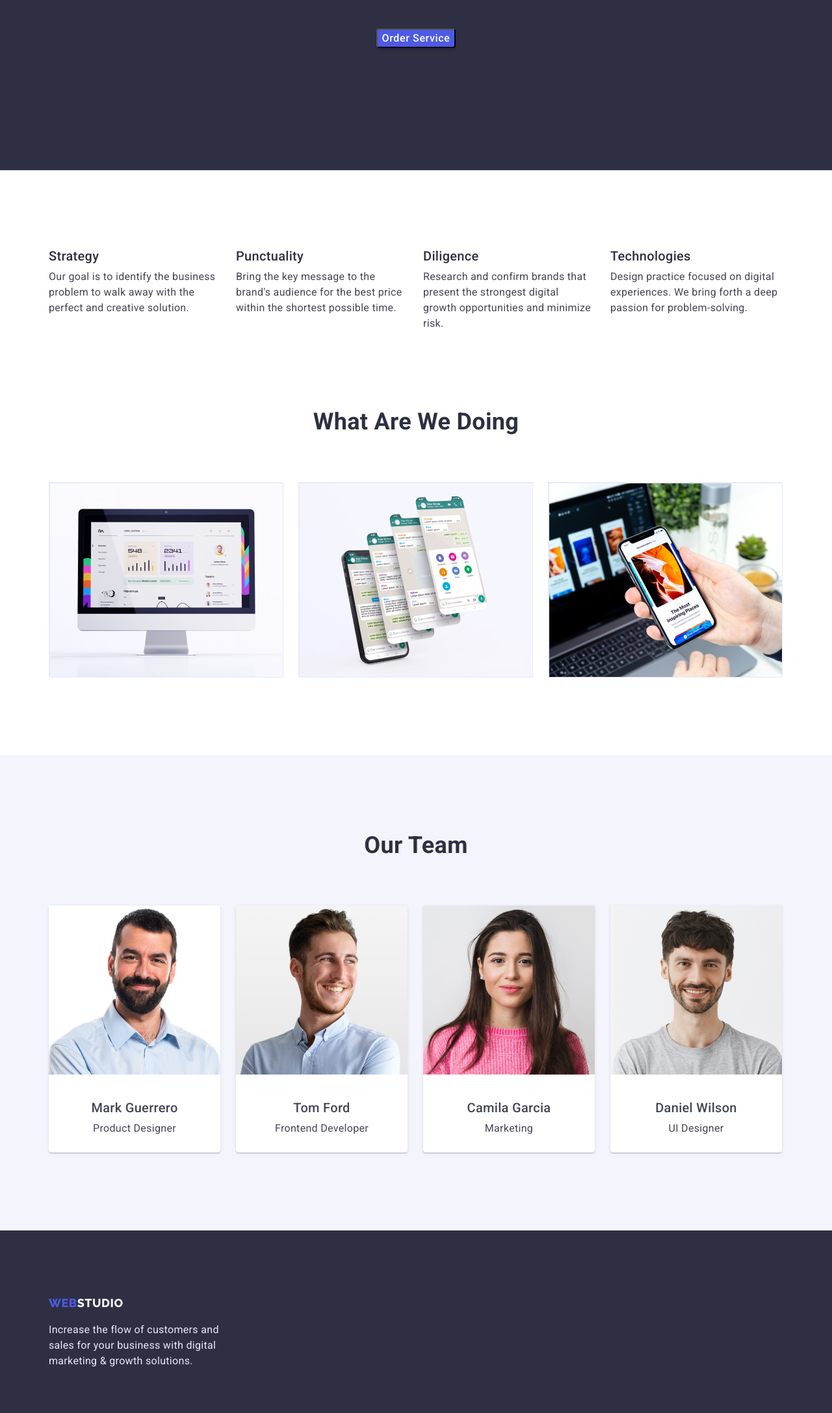
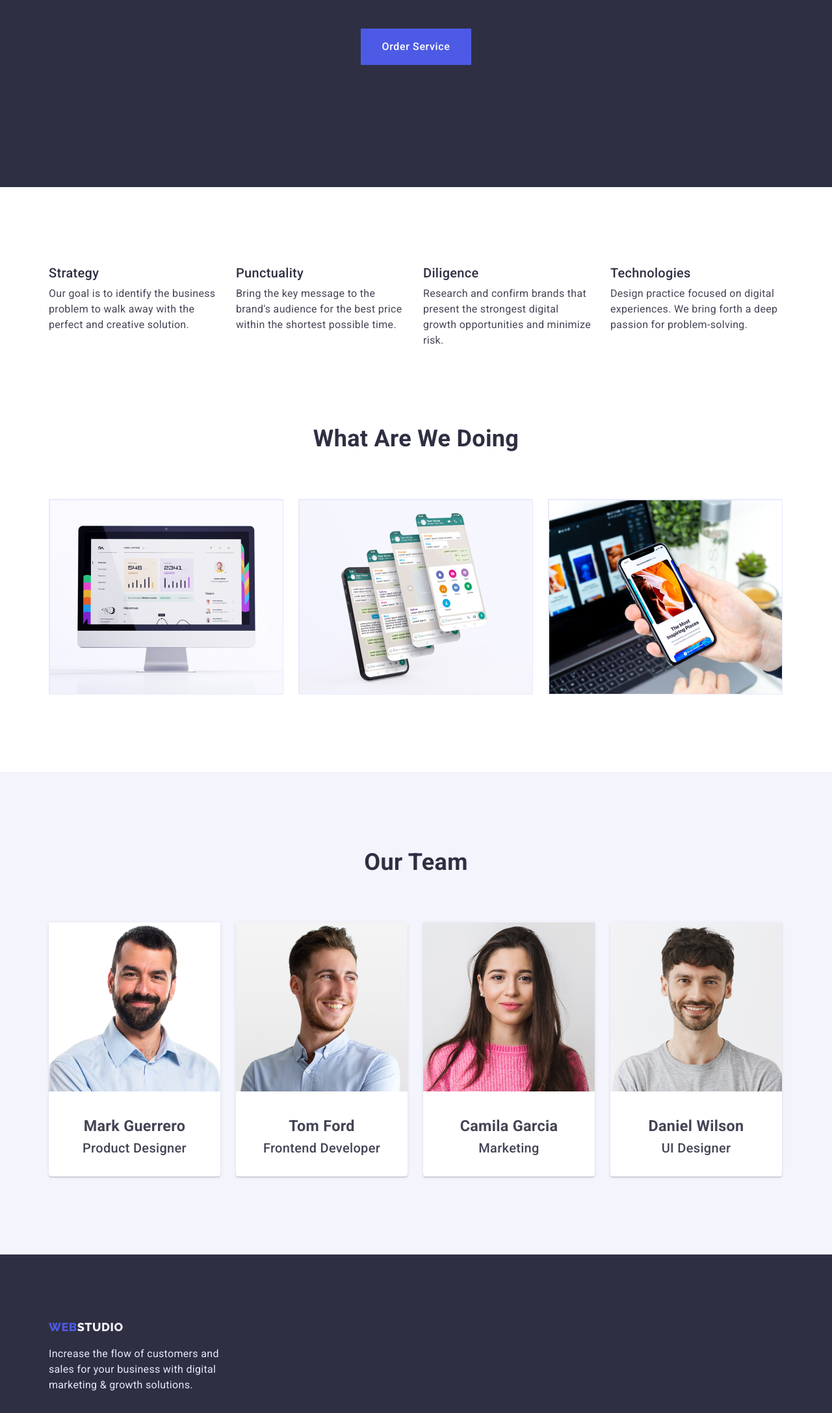
Before and after one commit to MariiaMelnichuk/goit-markup-hw-03, a plain HTML site: page index.html in a window 1280 px wide. Shown: the part 385-2560 px from the top of the page at 65% size. Drawn offline with nearby package versions, Linux system fonts and the light colour scheme.

Commit message:
changes03

```diff
--- a/css/styles.css
+++ b/css/styles.css
@@ -11,6 +11,7 @@ html {
     --primary-text-color: #434455;
     --title-text-color: #2E2F42;
     --accent-color: #4D5AE5;
+    --accent-color-hero-hover: #404BBF;
     --white-color: #ffffff;
     --white-text-color: #E7E9FC;
     --button-bg-color: #F4F4FD;}
@@ -132,8 +133,6 @@ padding-bottom: 24px;
    margin-right: auto;
    text-align: center;
    width: 494px;
-   height: 120px;
-
 
     color: var(--white-color);
 
@@ -144,14 +143,18 @@ padding-bottom: 24px;
 }
 
 .button-hero {
+    padding-left: 32px;
+    padding-right: 32px;
+    padding-top: 16px;
+    padding-bottom: 16px;
     margin: 0 auto;
     display: block;
     color: var(--white-color);
 
     letter-spacing: 0.04em;
     background: var(--accent-color);
-    box-shadow: 0px 4px 4px rgba(0, 0, 0, 0.15);
-    border-radius: 4px;
+    border: transparent;
+
     font-weight: 500;
     font-size: 16px;
     line-height: 1.5;
@@ -160,18 +163,22 @@ padding-bottom: 24px;
     text-align: center;
 }
 
+.button-hero:hover{
+    background-color: var(--accent-color-hero-hover);
+}
+
 /*section*/
 .section {
-    padding-top: 120px;
-    padding-bottom: 120px;
+    margin-top: 120px;
+    margin-bottom: 120px;
 }
-.section.padding-botom{
-    padding-top: 0;
-    padding-bottom: 120px
+
+.section.team{
+    background: var(--button-bg-color);
 }
+
 .section-title {
-    padding-bottom: 72px;
-    margin-bottom: 0;
+    margin-bottom: 72px;
     margin-top: 0;
 
     color: var(--title-text-color);
@@ -234,10 +241,11 @@ padding-bottom: 24px;
 }
 
 /*team*/
-
 .section.team{
     background-color: var(--button-bg-color);
-
+    margin-bottom: 0;
+    padding-top: 120px;
+    padding-bottom: 120px;
 }
 
 .team{
@@ -248,7 +256,6 @@ padding-bottom: 24px;
     margin-right: 24px;
 
     width: 264px;
-    height: 380px;
 
     background: var(--white-color);
     box-shadow: 0px 1px 6px rgba(46, 47, 66, 0.08), 0px 1px 1px rgba(46, 47, 66, 0.16), 0px 2px 1px rgba(46, 47, 66, 0.08);
@@ -259,21 +266,27 @@ padding-bottom: 24px;
     margin-right: 0;
 }
 
-.team .title{
-    margin: 0;
-    padding-top: 32px;
-    padding-bottom: 8px;
+.team-card{
+    margin-top: 0;
+    margin-bottom: 0;
 
     font-weight: 500;
     font-size: 20px;
     line-height: 1.2;
-    text-align: center;}
-.team .text{
+    text-align: center;
+    }
+
+        .team .title {
+            margin: 0;
+            padding-top: 32px;
+            margin-bottom: 8px;
+
+        }
+
+        .team .text {
             margin: 0;
             padding-bottom: 32px;
-
-    text-align: center;}
-
+        }
 
 
 /* footer*/
@@ -291,11 +304,9 @@ padding-bottom: 24px;
         }
 
 .footer-text{
-    margin-top: 0;
     margin-bottom: 0;
-    padding-top: 16px;
+    margin-top: 16px;
     width: 264px;
-    height: 72px;
 
     color: var(--white-text-color);}
 
@@ -305,6 +316,11 @@ padding-bottom: 24px;
    | portfolio
    |============================
  */
+
+.section-portfolio{
+    padding-top: 96px;
+    padding-bottom: 120px;
+}
 
 /*filter*/
 .filter-title {
@@ -316,7 +332,7 @@ padding-bottom: 24px;
 
 .filter-button{
     display: flex;
-    margin-top: 96px;
+    margin-top: 0;
     margin-bottom: 72px;
     padding-left: 260px;
     padding-right: 260px;
@@ -365,13 +381,27 @@ padding-bottom: 24px;
 .projects{
     display: flex;
     flex-wrap: wrap;
-    margin-bottom: 120px;
 }
 
 .projects-elements{
     width: 360px;
     margin-right: 24px;
     margin-bottom: 48px;
+}
+
+.projects-elements:nth-child(3n){
+    margin-right: 0;
+}
+
+.projects-elements:nth-last-child(-n+3){
+    margin-bottom: 0;
+}
+
+.projects-card{
+    padding-top: 32px;
+    padding-bottom: 32px;
+    padding-left: 16px;
+    margin-top: 0;
 
         border-right-width: 1px;
         border-right-style: solid;
@@ -386,25 +416,15 @@ padding-bottom: 24px;
         border-bottom-color: var(--white-text-color);
 }
 
-.projects-elements:nth-child(3n){
-    margin-right: 0;
-}
-
-.projects-elements:nth-last-child(-n+3){
-    margin-bottom: 0;
-}
-
 .projects .title{
-    padding-top: 32px;
-    padding-bottom: 8px;
-    margin: 0;
+    margin-bottom: 8px;
+    margin-top: 0;
     color: var(--title-text-color);
 
     font-weight: 500;
     font-size: 20px;
     line-height: 1.2;}
 .projects .text{
-    padding-bottom: 32px;
     margin: 0;
     color: var(--primary-text-color);
 
--- a/index.html
+++ b/index.html
@@ -63,7 +63,7 @@
             </ul>
             </div>
         </section>
-        <section class="section padding-botom">
+        <section class="section">
             <div class="container">
             <h2 class="section-title">What are we doing</h2>
             <ul class="work list">
@@ -79,23 +79,31 @@
             <ul class="team list">
                 <li class="item">
                         <img src="./images/img5.jpg" alt="Mark Guerrero" width="264" height="260">
+                    <div class="team-card">
                         <h3 class="title">Mark Guerrero</h3>
                         <p class="text">Product Designer</p>
+                    </div>
                 </li>
                 <li class="item">
                         <img src="./images/img6.jpg" alt="Tom Ford" width="264" height="260">
+                    <div class="team-card">
                         <h3 class="title">Tom Ford</h3>
                         <p class="text">Frontend Developer</p>
+                  </div>
                 </li>
                 <li class="item">
                         <img src="./images/img7.jpg" alt="Camila Garcia" width="264" height="260">
+                    <div class="team-card">
                         <h3 class="title">Camila Garcia</h3>
                         <p class="text">Marketing</p>
+                    </div>
                 </li>
                 <li class="item">
                         <img src="./images/img8.jpg" alt="Daniel Wilson" width="264" height="260">
+                    <div class="team-card">
                         <h3 class="title">Daniel Wilson</h3>
                         <p class="text">UI Designer</p>
+                    </div>
                 </li>
             </ul>
             </div>
```
Also changed, not shown: portfolio.html (+19 -1 lines). Lines whose indentation alone changed are shown as unchanged.
